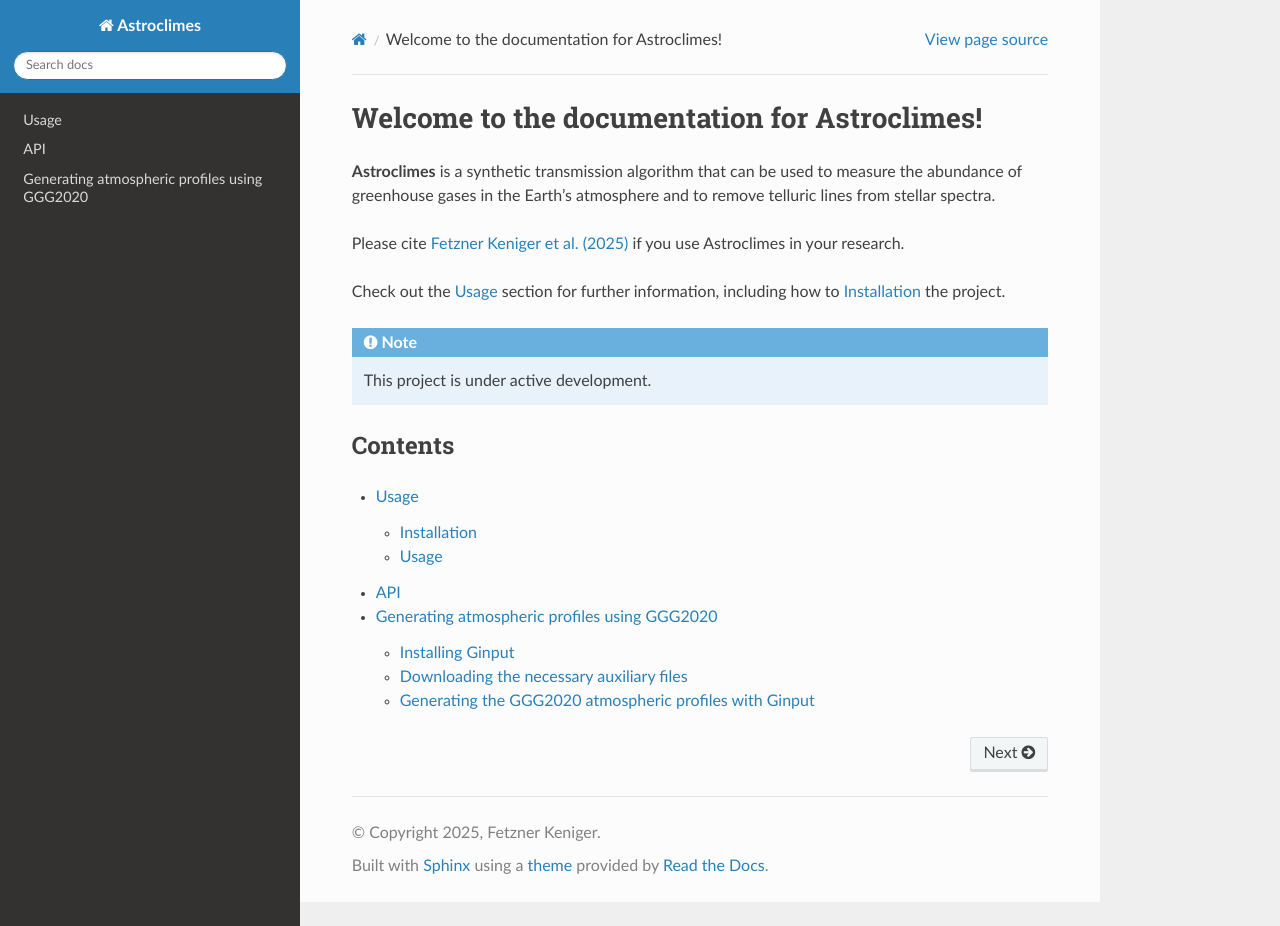
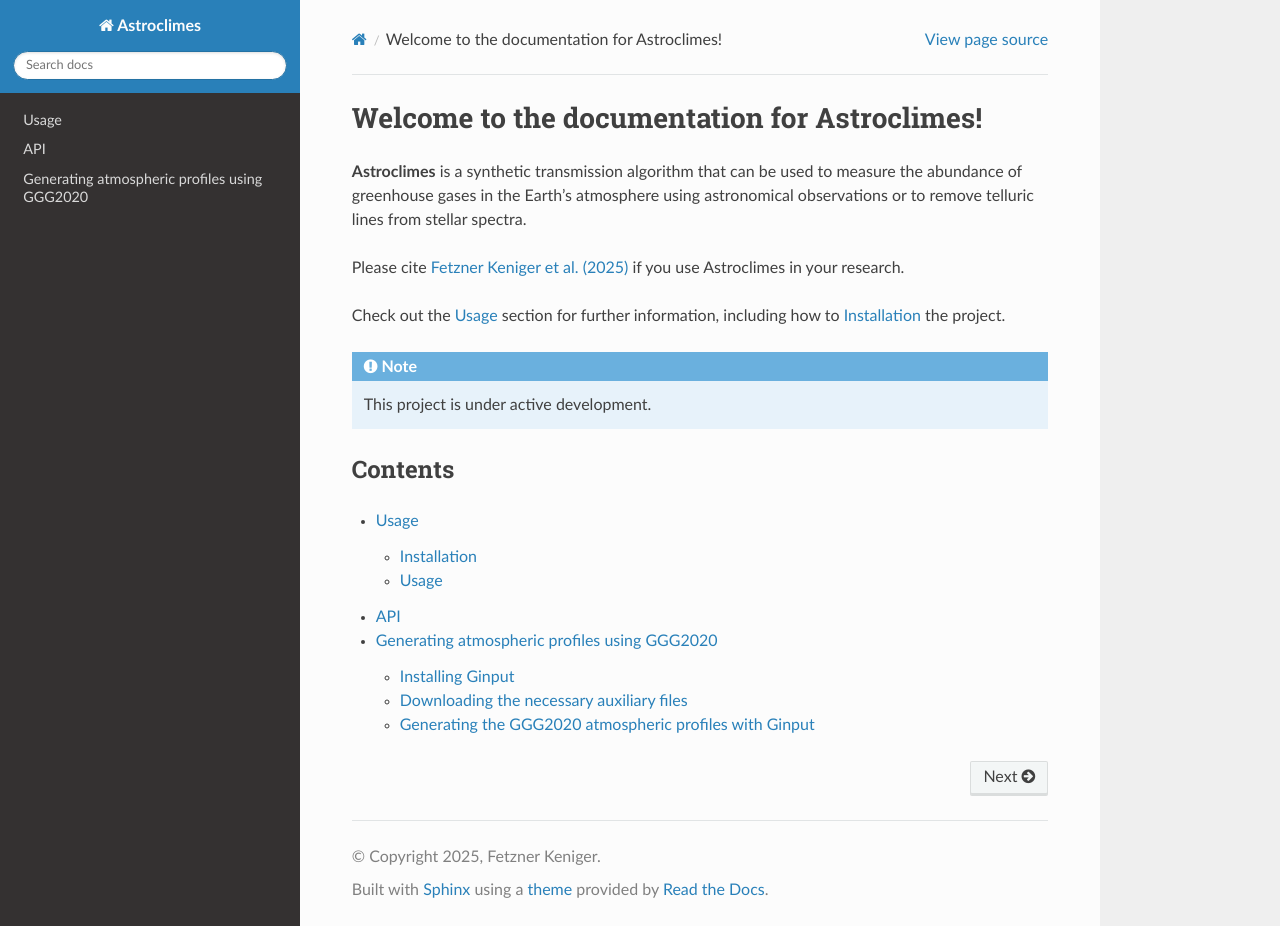
Before and after one commit to MarceloAron/Astroclimes, a Sphinx documentation site: the page built from docs/source/index.rst, in a window 1280 px wide and 926 px high. Built offline with Sphinx 7.4.7 and the Read the Docs theme 3.1.0, drawn with Linux system fonts in a browser that asks for light colours.

Commit message:
Update index.rst

```diff
--- a/docs/source/index.rst
+++ b/docs/source/index.rst
@@ -2,7 +2,7 @@ Welcome to the documentation for Astroclimes!
 ===================================
 
 **Astroclimes** is a synthetic transmission algorithm that can be used to measure the abundance of greenhouse gases in
-the Earth's atmosphere and to remove telluric lines from stellar spectra.
+the Earth's atmosphere using astronomical observations or to remove telluric lines from stellar spectra.
 
 Please cite `Fetzner Keniger et al. (2025) <https://academic.oup.com/rasti/article/doi/10.1093/rasti/rzaf041/8258953>`_ if you use Astroclimes in your research.
 
```
